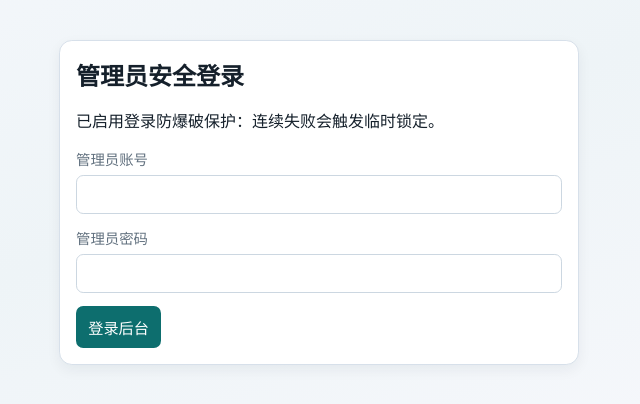
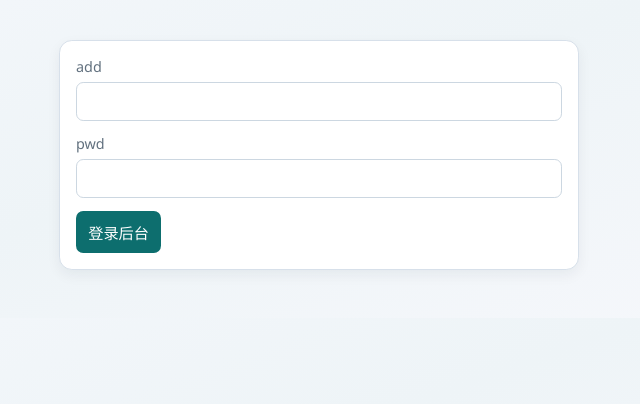
Before and after one commit to jiemo9527/t2rss, a FastAPI app: page /login in a window 1280 px wide. Shown: the top 404 px of the page, without its empty margins (321-961 px from the left). Run offline with FastAPI, Linux system fonts and the light colour scheme.

Commit message:
update login page title and field labels

```diff
--- a/web_panel/app/templates/login.html
+++ b/web_panel/app/templates/login.html
@@ -3,14 +3,12 @@
 <head>
     <meta charset="UTF-8">
     <meta name="viewport" content="width=device-width, initial-scale=1.0">
-    <title>管理员登录</title>
+    <title>L0gin</title>
     <link rel="stylesheet" href="{{ url_for('static', path='style.css') }}">
 </head>
 <body>
 <main class="container" style="max-width: 520px; padding-top: 2.5rem;">
     <section class="card">
-        <h2>管理员安全登录</h2>
-        <p>已启用登录防爆破保护：连续失败会触发临时锁定。</p>
 
         {% if msg %}
         <div class="flash flash-{{ level }}">{{ msg }}</div>
@@ -20,12 +18,12 @@
             <input type="hidden" name="next" value="{{ next }}">
 
             <label>
-                管理员账号
+                add
                 <input type="text" name="username" autocomplete="username" required>
             </label>
 
             <label>
-                管理员密码
+                pwd
                 <input type="password" name="password" autocomplete="current-password" required>
             </label>
 
```
